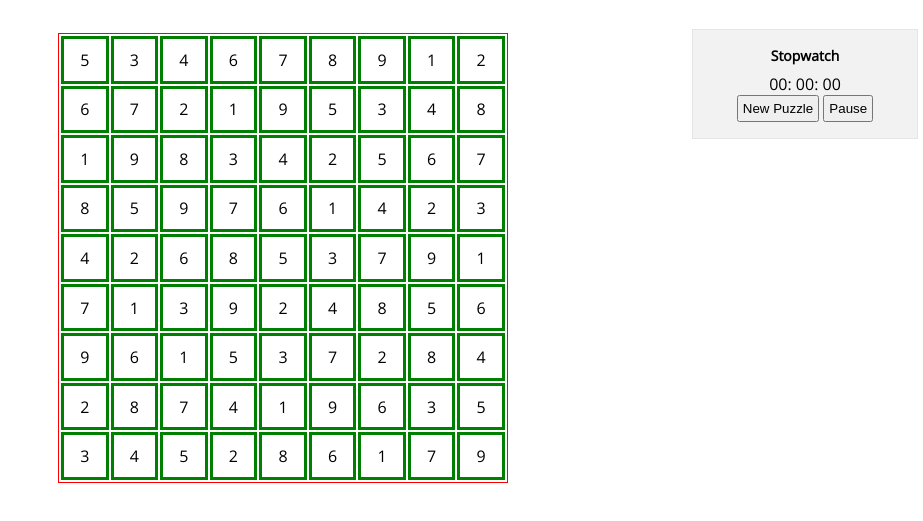
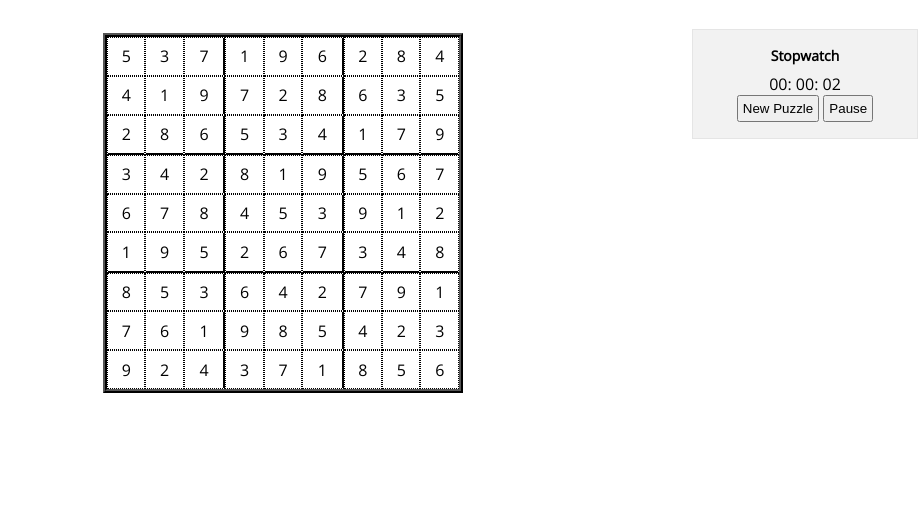
Before and after one commit to derk-the-jerk/Sudoku, a website: page public_html/index.html in a window 1280 px wide. Both pictures are taken after a click on the button "New Puzzle". Shown: the part 67-588 px from the top of the page, without its empty margins (357-1280 px from the left). Drawn offline with nearby package versions, Linux system fonts and the light colour scheme.

Commit message:
Randomizes the puzzle
Modifies the puzzle randomly, does not yet remove values or test that
the puzzle is solvable

```diff
--- a/public_html/JS/Taskfile.js
+++ b/public_html/JS/Taskfile.js
@@ -1,7 +1,7 @@
-//var timeUpdate = setInterval(updateDisplay, 1000); // every second call updateDisplay
+var timeUpdate; // = setInterval(updateDisplay, 1000); // every second call updateDisplay
 //loadTable();
 
-var puzzleOrig = [[5,3,4,6,7,8,9,1,2],
+var puzzleDefault = [[5,3,4,6,7,8,9,1,2],
                  [6,7,2,1,9,5,3,4,8],
                  [1,9,8,3,4,2,5,6,7],
                  [8,5,9,7,6,1,4,2,3],
@@ -37,7 +37,7 @@ function updateDisplay(){ //run stopwatch
     else {$('#timer').find('.value_H').text(value_h); }
 }
 
-function loadTable() { //loads the initial sudoku puzzle
+function loadTable(puzzleOrig) { //loads the initial sudoku puzzle
     var table = document.getElementById("#puzzle");
     //var tbody = document.createElement('tbody');
     var tempStr = "";
@@ -46,30 +46,113 @@ function loadTable() { //loads the initial sudoku puzzle
     for (var i=0; i<puzzleOrig.length; i++) {
         tempStr += "<tr>";
         for (var j=0; j<puzzleOrig[i].length; j++) {
-            tempStr += '<td>'+puzzleOrig[i][j]+'</td>';
+            if ((i === 2 || i === 5) && (j === 2 || j === 5)) {
+                tempStr += '<td style="border-bottom:2px solid black;';
+                tempStr += 'border-right:2px solid black;">';
+                tempStr += puzzleOrig[i][j]+'</td>';
+            }
+            else if (i === 2 || i === 5) {
+                tempStr += '<td style="border-bottom:2px solid black;">';
+                tempStr += puzzleOrig[i][j]+'</td>';
+            }
+            else if (j === 2 || j === 5) {
+                tempStr += '<td style="border-right:2px solid black;">';
+                tempStr += puzzleOrig[i][j]+'</td>';
+            }
+            else {
+                tempStr += '<td>'+puzzleOrig[i][j]+'</td>';
+            }
         }
         tempStr += '</tr>';
     }
     //alert('hi');
     $('#puzzle').html(tempStr);
 
-//
-//    for (row=0; row < puzzleOrig.length; row++) {
-//        var rows = document.createElement('tr');
-//        //alert(rows);
-//        for (col = 0; col < puzzleOrig[row].length; col++) {
-//            var cells = document.createElement('td');
-//            cells.textContent = '1';//puzzleOrig[row][col];
-//            rows.appendChild(cells);
-//        }
-//        tbody.appendChild(rows);
-//    }
-//    table.appendChild(tbody);
+}
+
+function modifyPuzzle (puzzleOrig) {
+    var newPuzzle = puzzleOrig;
+    for (iter = 0; iter < 10; iter ++) {
+        var randTransform = parseInt(Math.random() * 4);
+        switch (randTransform) {
+            case 0: //row swap within a subblock
+                var randSubBlock = parseInt(Math.random() * 3); // sub block
+                var row1 = parseInt(Math.random() * 3) + randSubBlock*3; // row to switch
+                var row2 = parseInt(Math.random() * 3) + randSubBlock*3; // row to switch
+                if (row1 === row2) {
+                    row1 = (row1 + 1) % 3 + randSubBlock * 3;
+                }
+                var tmpRow = newPuzzle[row1];
+                newPuzzle[row1] = newPuzzle[row2];
+                newPuzzle[row2] = tmpRow;
+                break;
+
+            case 1: //swap whole sub blocks
+                var sub1 = parseInt(Math.random() * 3) * 3;
+                var sub2 = parseInt(Math.random() * 3) * 3;
+                if (sub1 === sub2) {
+                    sub1 = (sub1 + 3) % 9;
+                }
+                var tmp1 = newPuzzle[sub1];
+                var tmp2 = newPuzzle[sub1 + 1];
+                var tmp3 = newPuzzle[sub1 + 2];
+
+                newPuzzle[sub1] = newPuzzle[sub2];
+                newPuzzle[sub1 + 1] = newPuzzle[sub2 + 1];
+                newPuzzle[sub1 + 2] = newPuzzle[sub2 + 2];
+
+                newPuzzle[sub2] = tmp1;
+                newPuzzle[sub2 + 1] = tmp2;
+                newPuzzle[sub2 + 2] = tmp3;
+                break;
+
+            case 2: //swap columns within sub block
+                var randSubBlock = parseInt(Math.random() * 3); // sub block
+                var col1 = parseInt(Math.random() * 3) + randSubBlock*3; // row to switch
+                var col2 = parseInt(Math.random() * 3) + randSubBlock*3; // row to switch
+                if (col1 === col2) {
+                    col1 = (col1 + 1) % 3 + randSubBlock * 3;
+                }
+                for (row = 0; row < newPuzzle.length; row ++) {
+                    var tmp = newPuzzle[row][col1];
+                    newPuzzle[row][col1] = newPuzzle[row][col2];
+                    newPuzzle[row][col2] = tmp;
+                }
+                break;
+            case 3: //swap column sub blocks
+                var sub1 = parseInt(Math.random() * 3) * 3;
+                var sub2 = parseInt(Math.random() * 3) * 3;
+                if (sub1 === sub2) {
+                    sub1 = (sub1 + 3) % 9;
+                }
+                for (row=0; row<newPuzzle.length; row++) {
+                    var tmp1 = newPuzzle[row][sub1];
+                    var tmp2 = newPuzzle[row][sub1 + 1];
+                    var tmp3 = newPuzzle[row][sub1 + 2];
+
+                    newPuzzle[row][sub1] = newPuzzle[row][sub2];
+                    newPuzzle[row][sub1 + 1] = newPuzzle[row][sub2 + 1];
+                    newPuzzle[row][sub1 + 2] = newPuzzle[row][sub2 + 2];
+
+                    newPuzzle[row][sub2] = tmp1;
+                    newPuzzle[row][sub2 + 1] = tmp2;
+                    newPuzzle[row][sub2 + 2] = tmp3;
+                }
+                break;
+        }
+    }
+    return newPuzzle;
 }
 
 jQuery(document).ready(function($) {
     $('#new_puz').bind("click", function(e) {
-        loadTable();
+        var puz2load = modifyPuzzle(puzzleDefault);
+        loadTable(puz2load);
+        $('#timer').find('.value_S').text('00');
+        $('#timer').find('.value_M').text('00');
+        $('#timer').find('.value_H').text('00');
+        clearInterval(timeUpdate);
+        timeUpdate = setInterval(updateDisplay, 1000);
     });
 
     $('#pause_resume').bind("click", function(e) {
--- a/public_html/css/main.scss
+++ b/public_html/css/main.scss
@@ -47,13 +47,14 @@ input {
 }
 
 #puzzle {
-    border: 1px solid red;
-    height: 450px;
-    width: 450px;
+    border: 4px ridge #555;
+    height: 360px;
+    width: 360px;
     margin: auto;
     float: none;
     text-align: center;
     td {
-        border: 3px solid green;
+        border-spacing: 0px;
+        border: 1px solid black;
     }
 }
--- a/public_html/index.html
+++ b/public_html/index.html
@@ -30,7 +30,7 @@ and open the template in the editor.
             <input type="button" value="Pause" id="pause_resume" />
         </nav>
         <article>
-            <table id="puzzle">
+            <table id="puzzle" cellspacing="0">
             </table>
         </article>
         <div id="footer"></div>
```
Also changed, not shown: public_html/css/main.css, 1 other file.
